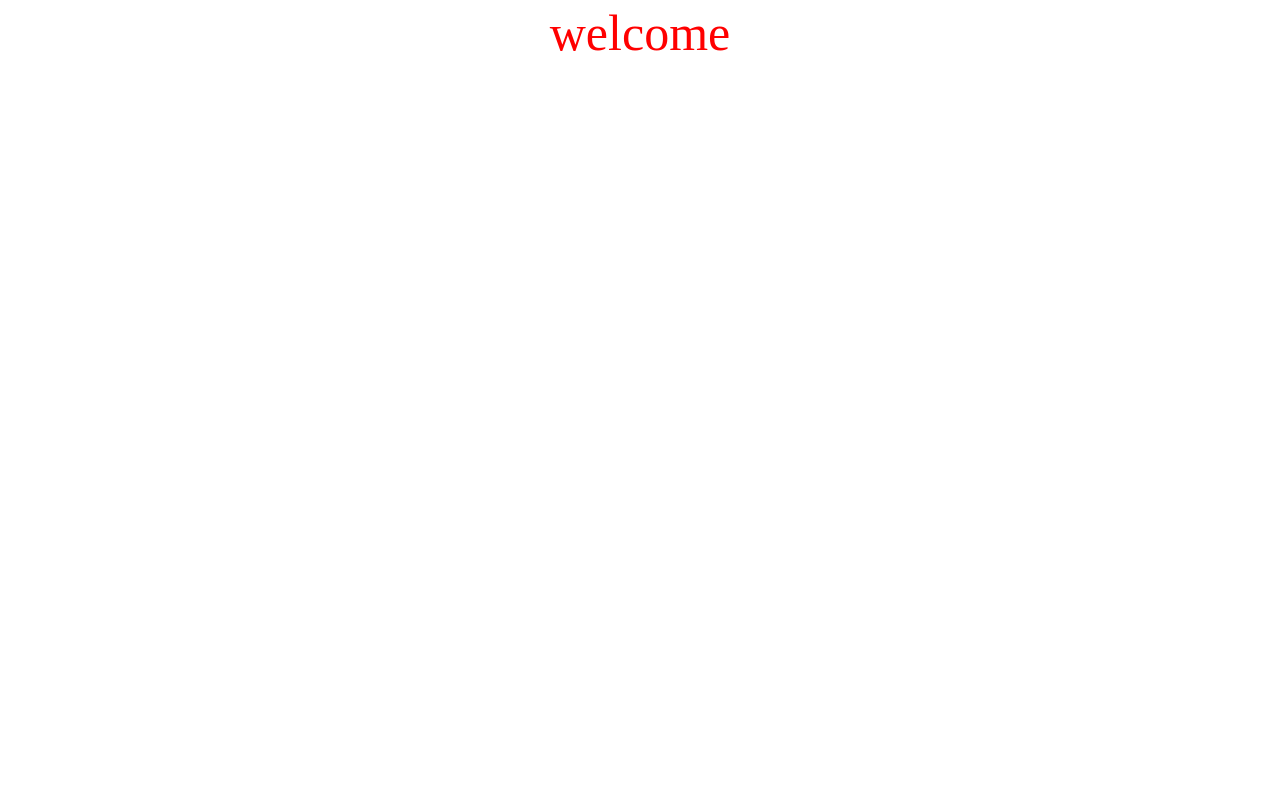
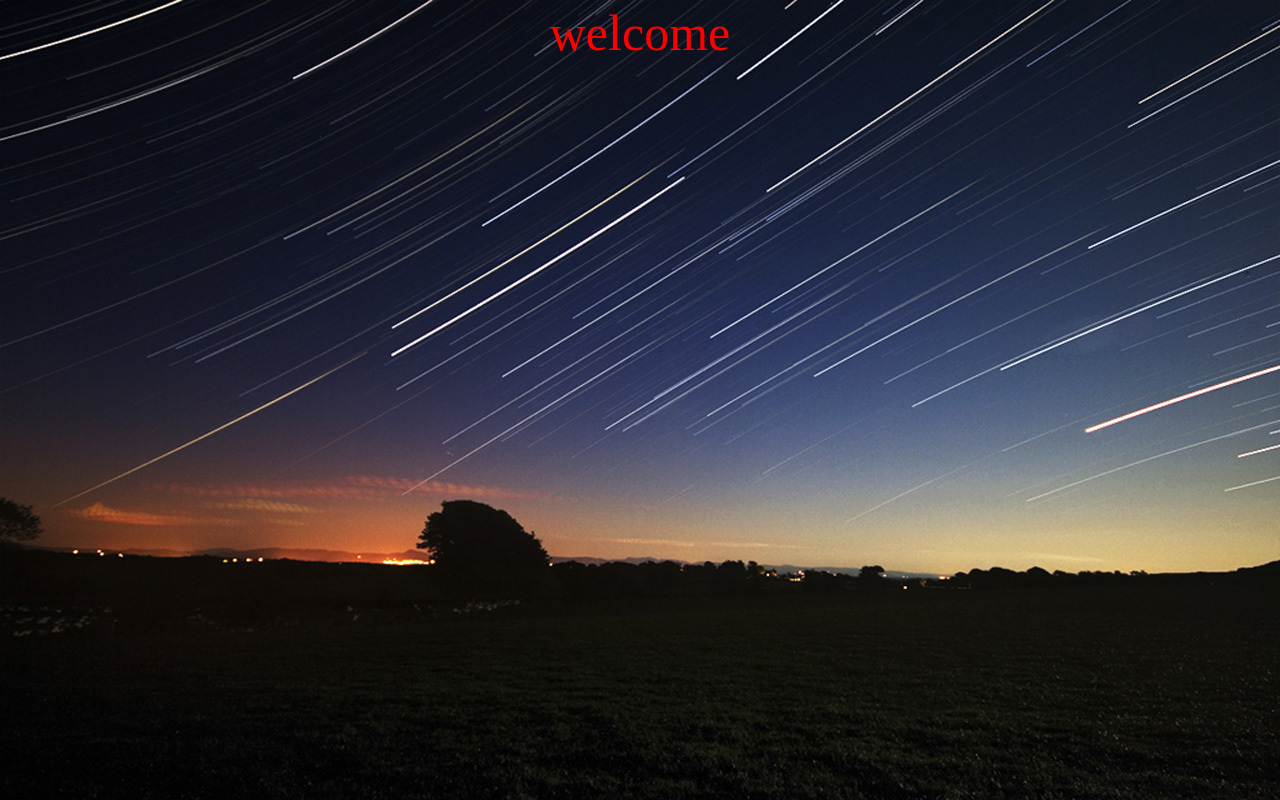
Before and after one commit to YL920123/YL920123.github.io, a plain HTML site: page index.html in a window 1280 px wide. Drawn offline with Linux system fonts and the light colour scheme.

Commit message:
背景图

```diff
--- a/index.html
+++ b/index.html
@@ -5,6 +5,10 @@
     <meta name="viewport" content="width=device-width, initial-scale=1.0">
     <title>杨礼</title>
     <style>
+        body{
+            background-image: url(./images/timg.jpg);
+            background-size: cover;
+        }
         .box{
             line-height: 100%;
             text-align: center;
```
Also changed, not shown: images/timg.jpg (added).
